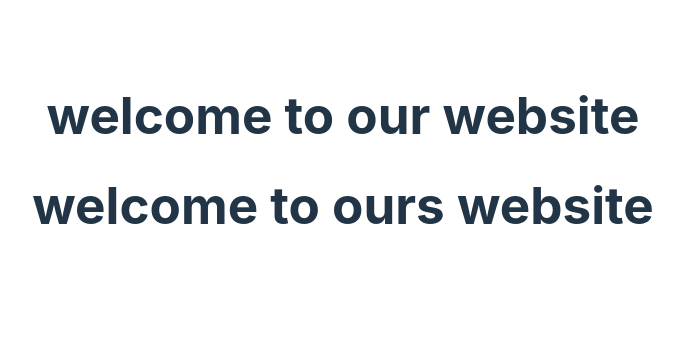
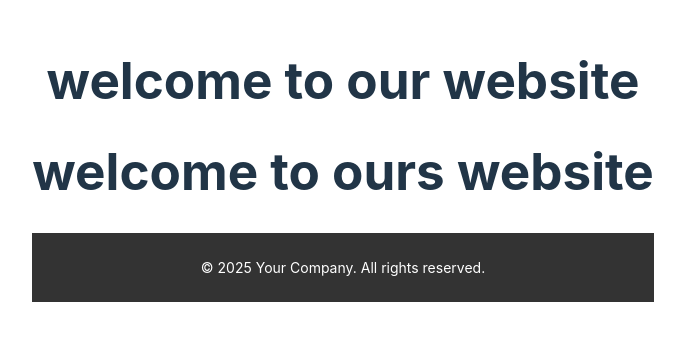
Before and after one commit to MukitHossen7/burger-shop, a React (Vite) app: page / in a window 1280 px wide. Shown: the part 240-580 px from the top of the page, without its empty margins (297-982 px from the left). Built offline with nearby package versions, Linux system fonts and the light colour scheme.

Commit message:
implement initial Footer component

```diff
--- a/Footer.jsx
+++ b/Footer.jsx
@@ -1,5 +1,22 @@
 const Footer = () => {
-  return <div>this is a footer of this projects</div>;
+
+  const styles = {
+    footer: {
+      backgroundColor: '#333',
+      color: 'white',
+      textAlign: 'center',
+      padding: '10px 0',
+      fontSize: '14px',
+    },
+  };
+
+  return (
+    <footer style={styles.footer}>
+      <p>
+        &copy; {new Date().getFullYear()} Your Company. All rights reserved.
+      </p>
+    </footer>
+  );
+
 };
-
 export default Footer;
--- a/src/App.jsx
+++ b/src/App.jsx
@@ -1,10 +1,14 @@
-import "./App.css";
+import Footer from '../Footer';
+import './App.css';
 
 function App() {
   return (
     <div>
       <h1>welcome to our website</h1>
       <h1>welcome to ours website</h1>
+      <div>
+        <Footer />
+      </div>
     </div>
   );
 }
```
